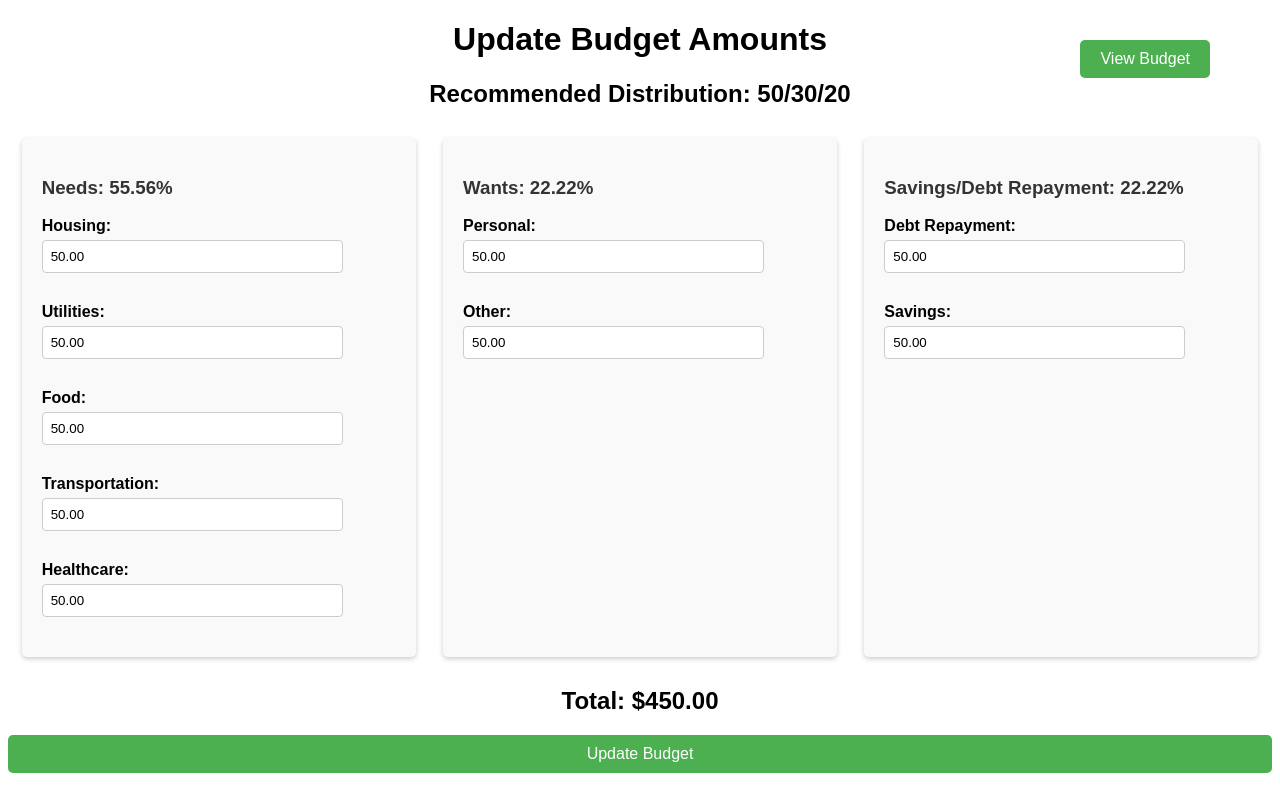
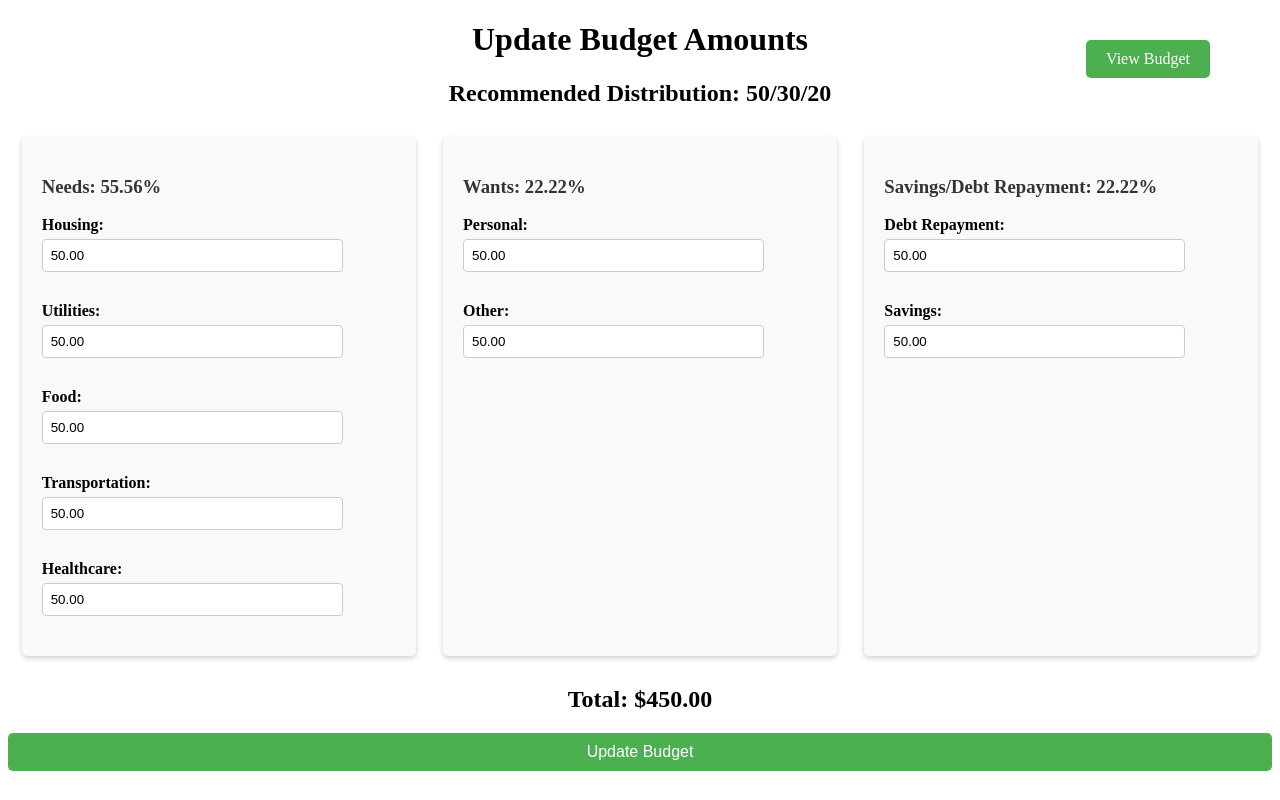
Before and after one commit to qybdc/Web-Budget-Tracker, a PHP site: page /changeBudget.php in a window 1280 px wide. Run offline with PHP 8.4, Linux system fonts and the light colour scheme; data comes from the database, SQL or seed files in the repository.

Commit message:
Match fonts

```diff
--- a/changeBudget.css
+++ b/changeBudget.css
@@ -1,7 +1,3 @@
-body {
-    font-family: Arial, sans-serif;
-}
-
 h1, h2{
     text-align: center;
 }
```
